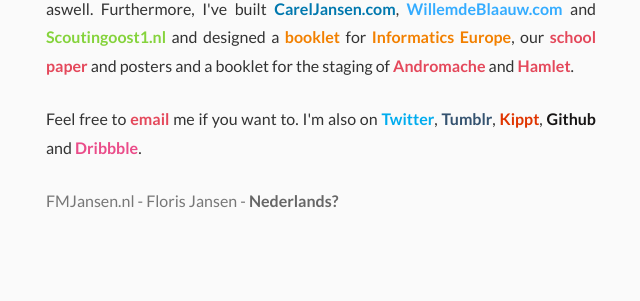
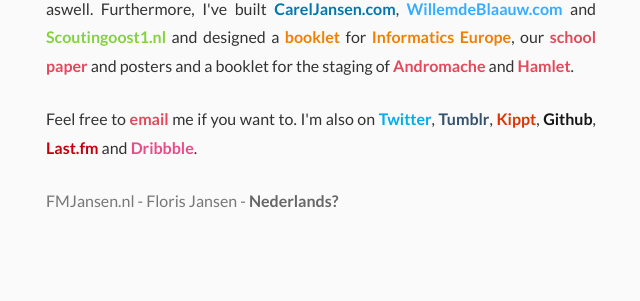
Before and after one commit to FMJansen/-archived-fmjansen.com, a PHP site: page / in a window 1280 px wide. Shown: the part 215-516 px from the top of the page, without its empty margins (82-722 px from the left). Run offline with PHP 8.4, Linux system fonts and the light colour scheme; data that the repository does not hold is empty.

Commit message:
add last.fm

```diff
--- a/index.php
+++ b/index.php
@@ -5,7 +5,7 @@
 <div id="content">
   <p>Hi, I'm Floris. I live in The Netherlands, near Amsterdam. I design websites, posters and more graphical work for paper aswell as the web. I'm working on <a href="http://www.freevle.org">Freevle</a>, an open source CMS for schools, which could eventually become a <span title="Virtual learning enviroment">VLE</span> aswell. Furthermore, I've built <a href="http://careljansen.com">Carel<wbr>Jansen.com</a>, <a href="http://willemdeblaauw.com">Willem<wbr>de<wbr>Blaauw.com</a> and <a href="http://scoutingoost1.nl">Scoutingoost1.nl</a> and designed a <a href="http://www.informatics-europe.org/images/documents/more-women-in-informatics-research-and-education_2013.pdf">booklet</a> for <a href="http://www.informatics-europe.org/services/women-in-icst-research-and-education.html">Informatics Europe</a>, our <a href="cygnus-x1">school paper</a> and posters and a booklet for the staging of <a href="andromache">Andromache</a> and <a href="hamlet">Hamlet</a>. </p>
 
-  <p>Feel free to <a href="mailto:floris@fmjansen.nl">email</a> me if you want to. I'm also on <a href="http://twitter.com/FMJansen">Twitter</a>, <a href="http://fmjansen.tumblr.com">Tumblr</a>, <a href="http://kippt.com/fmjansen">Kippt</a>, <a href="http://github.com/FMJansen">Github</a> and <a href="http://dribbble.com/FMJansen">Dribbble</a>.</p>
+  <p>Feel free to <a href="mailto:floris@fmjansen.nl">email</a> me if you want to. I'm also on <a href="http://twitter.com/FMJansen">Twitter</a>, <a href="http://fmjansen.tumblr.com">Tumblr</a>, <a href="http://kippt.com/fmjansen">Kippt</a>, <a href="http://github.com/FMJansen">Github</a>, <a href="http://www.last.fm/user/lastfmjansen">Last.fm</a> and <a href="http://dribbble.com/FMJansen">Dribbble</a>.</p>
 </div>
 
 <?php
--- a/static/css/base.css
+++ b/static/css/base.css
@@ -37,6 +37,8 @@ a {
     color: #00acee; }
   a[href*='dribbble.com'] {
     color: #ea4c89; }
+  a[href*='last.fm'] {
+    color: #c3000d; }
   a[href*='tumblr.com'] {
     color: #34526f; }
   a[href*='kippt.com'] {
--- a/static/css/base.scss
+++ b/static/css/base.scss
@@ -70,6 +70,10 @@ a {
 
   &[href*='dribbble.com'] {
     color: #ea4c89;
+  }
+
+  &[href*='last.fm'] {
+    color: #c3000d;
   }
 
   &[href*='tumblr.com'] {
```
Also changed, not shown: 1 other file.
